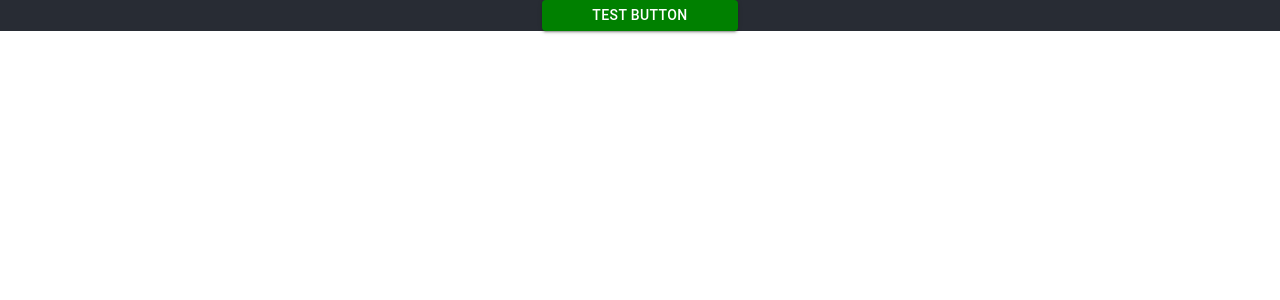
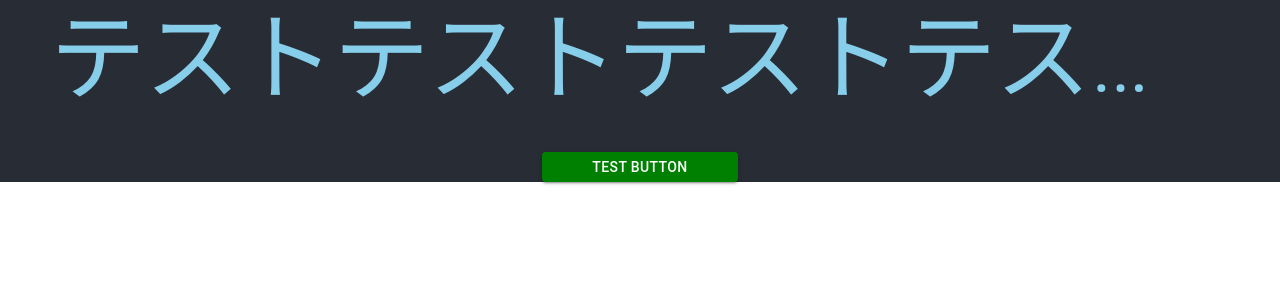
Before and after one commit to h-yabi/Learning-React-Redux-TypeScript, a React (Create React App) app in the folder chart_lesson/: page / in a window 1280 px wide. Shown: the top 300 px of the page. Built offline with nearby package versions, Linux system fonts and the light colour scheme.

Commit message:
Typography を使ってみた

```diff
--- a/chart_lesson/src/components/MaterialUI.tsx
+++ b/chart_lesson/src/components/MaterialUI.tsx
@@ -1,9 +1,13 @@
 import React from 'react';
-import { Button, makeStyles } from '@material-ui/core';
+import { Button, makeStyles, Typography } from '@material-ui/core';
 
 const useStyles = makeStyles({
   buttonStyle: {
     background: 'green',
+    padding: '3px 50px',
+  },
+  typeStyle: {
+    color: 'skyblue',
     padding: '3px 50px',
   },
 });
@@ -12,6 +16,16 @@
   const classes = useStyles();
   return (
     <div>
+      <Typography
+        className={classes.typeStyle}
+        color="secondary"
+        variant="h1"
+        align="left"
+        gutterBottom
+        noWrap
+      >
+        テストテストテストテストテストテスト
+      </Typography>
       <Button
         className={classes.buttonStyle}
         variant="contained"
```
